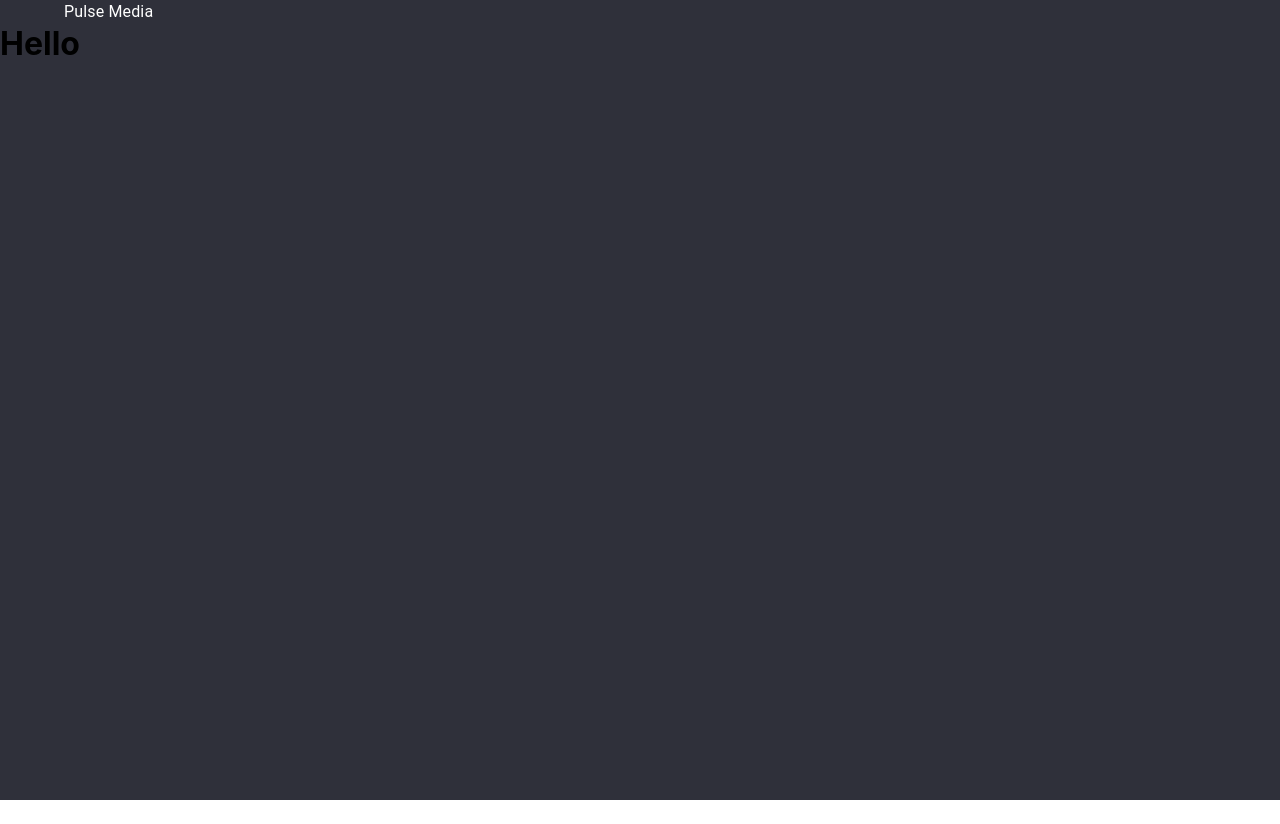
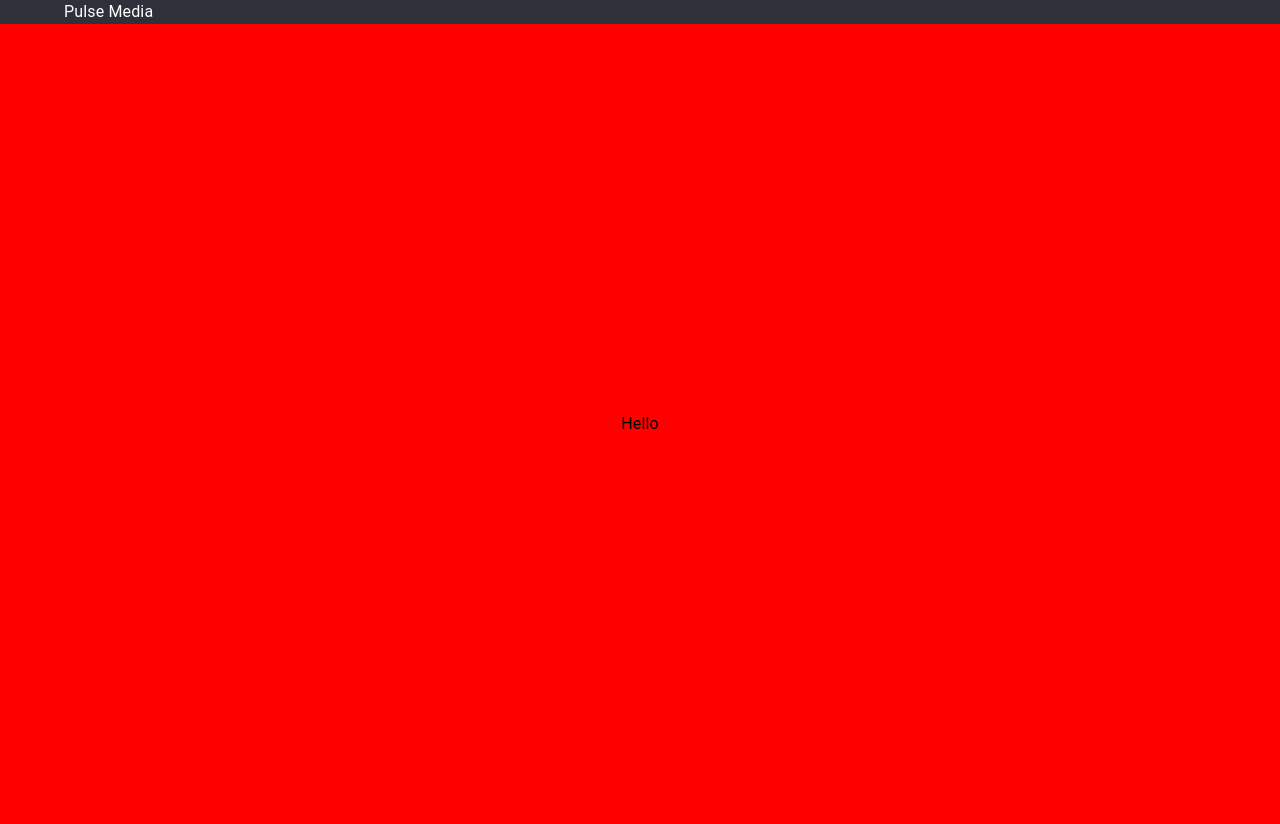
Before and after one commit to BrandonGrayson/mui-pulse-media, a React (Create React App) app: page / in a window 1280 px wide. Before the commit the page ends 800 px from the top, so only its background shows below. Built offline with nearby package versions, Linux system fonts and the light colour scheme.

Commit message:
Home background height set up :

```diff
--- a/src/App.js
+++ b/src/App.js
@@ -1,6 +1,6 @@
 import React from "react"
 import Navbar from "./Header_Footer/Header"
-import { Box } from '@mui/material';
+import { Box, Typography } from '@mui/material';
 import "./App.css"
 
 
@@ -14,7 +14,16 @@ function App() {
        height: "100vh"
      }}>
        <Navbar />
-      <h1>Hello</h1>
+       <Box sx={{
+         display: 'flex',
+         justifyContent: 'center',
+         bgcolor: 'red',
+         height: 'inherit',
+         alignItems: 'center'
+       }}>
+       <Typography>Hello</Typography>
+       </Box>
+
     </Box>
   );
 }
```
